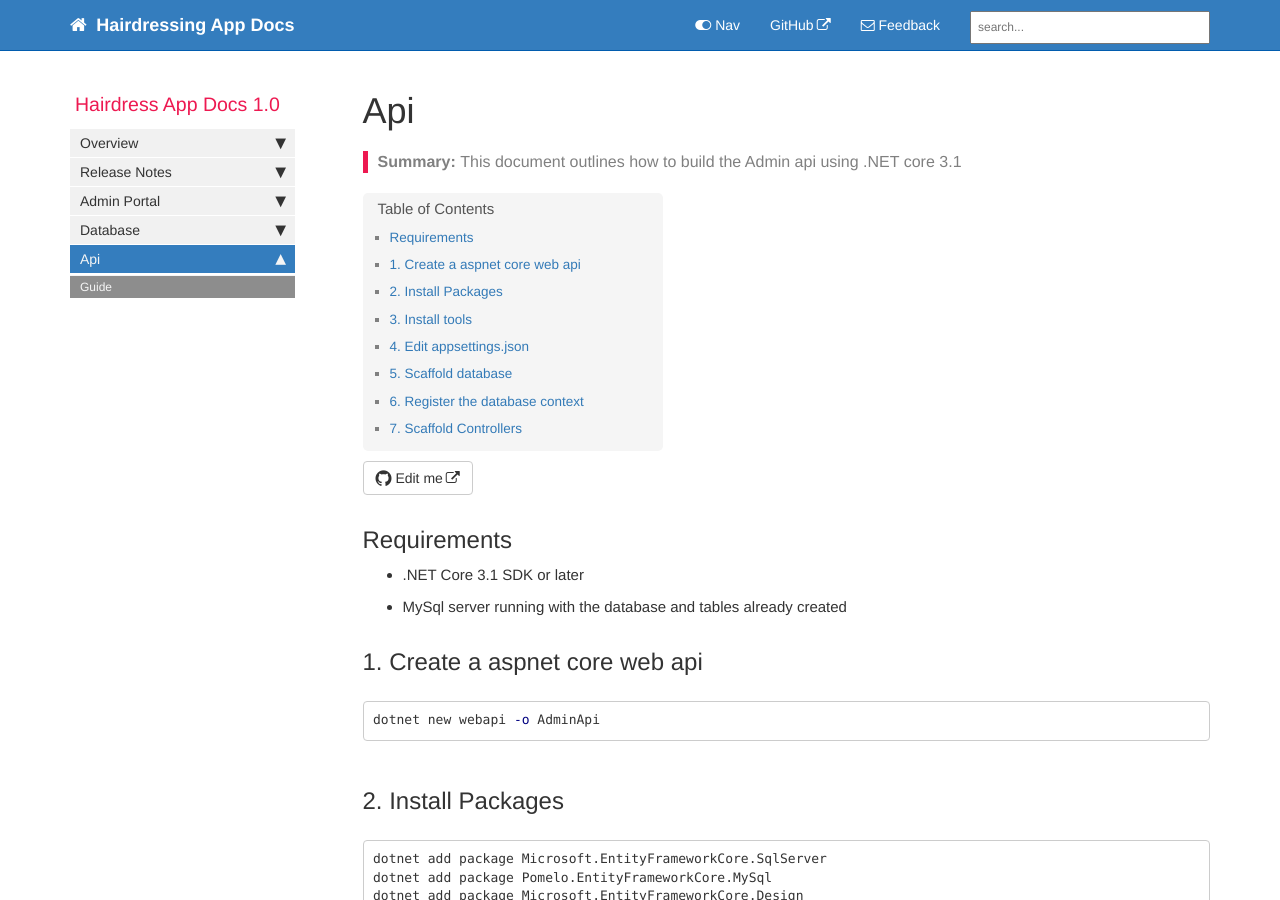
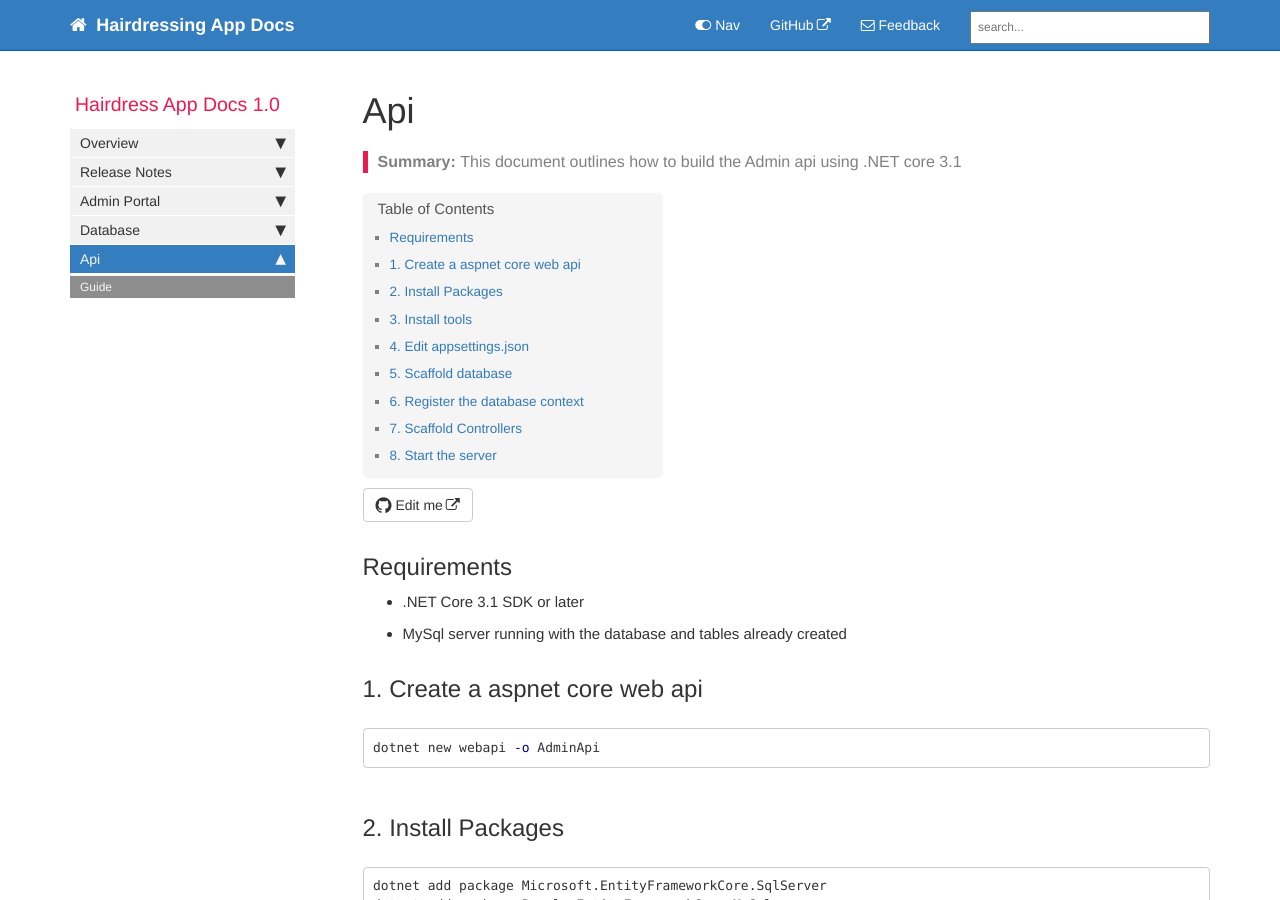
Before and after one commit to HairdressingProject/HairdressingApp, a Jekyll site: the page built from pages/mydoc/mydoc_api.md, in a window 1280 px wide and 900 px high. Built offline with Jekyll 4.4.1, drawn with Linux system fonts in a browser that asks for light colours; comment, search, counter and statistics services are not loaded; some of the changed text lies outside the part shown.

````diff
--- a/pages/mydoc/mydoc_api.md
+++ b/pages/mydoc/mydoc_api.md
@@ -87,3 +87,8 @@ dotnet aspnet-codegenerator controller -name FaceShapesController -async -api -m
 dotnet aspnet-codegenerator controller -name FaceShapeLinksController -async -api -m FaceShapeLinks -dc hair_project_dbContext -outDir Controllers
 dotnet aspnet-codegenerator controller -name ColoursController -async -api -m Colours -dc hair_project_dbContext -outDir Controllers
 ```
+
+## 8. Start the server
+```bash
+dotnet run
+```
````
